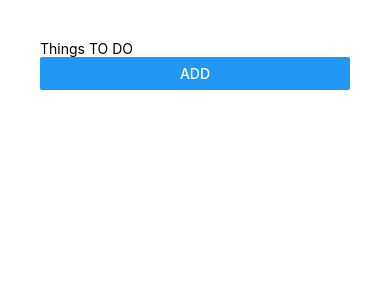
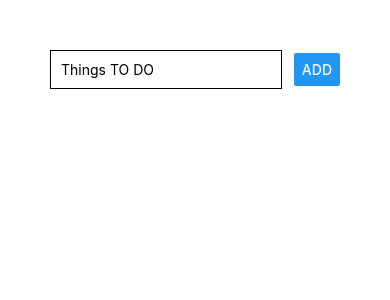
Before and after one commit to Dhrubot/todo-rn, a React Native app: screen / in a window 390 px wide. Shown: the top 300 px of the page. Built offline with nearby package versions, Linux system fonts and the light colour scheme.

Commit message:
Added a input box and a button and started with some basi stylesheet options

```diff
--- a/App.js
+++ b/App.js
@@ -3,10 +3,13 @@ import { StyleSheet, Text, View, TextInput, Button } from 'react-native';
 
 export default function App() {
   return (
-    <View style={{padding: 40}}>
-      <View>
-        <TextInput placeholder='Things TO DO'/>
-        <Button title='ADD'/>
+    <View style={styles.mainContainer}>
+      <View style={styles.inputContainer} >
+        <TextInput
+          placeholder='Things TO DO'
+          style={styles.inputArea}
+        />
+        <Button title='ADD' />
       </View>
       <View>
 
@@ -16,5 +19,18 @@ export default function App() {
 }
 
 const styles = StyleSheet.create({
-
+  mainContainer: {
+    padding: 50
+  },
+  inputContainer: {
+    flexDirection: 'row',
+    justifyContent: 'space-between',
+    alignItems: 'center'
+  },
+  inputArea: {
+    width: '80%',
+    borderColor: 'black',
+    borderWidth: 1,
+    padding: 10
+  }
 });
```
